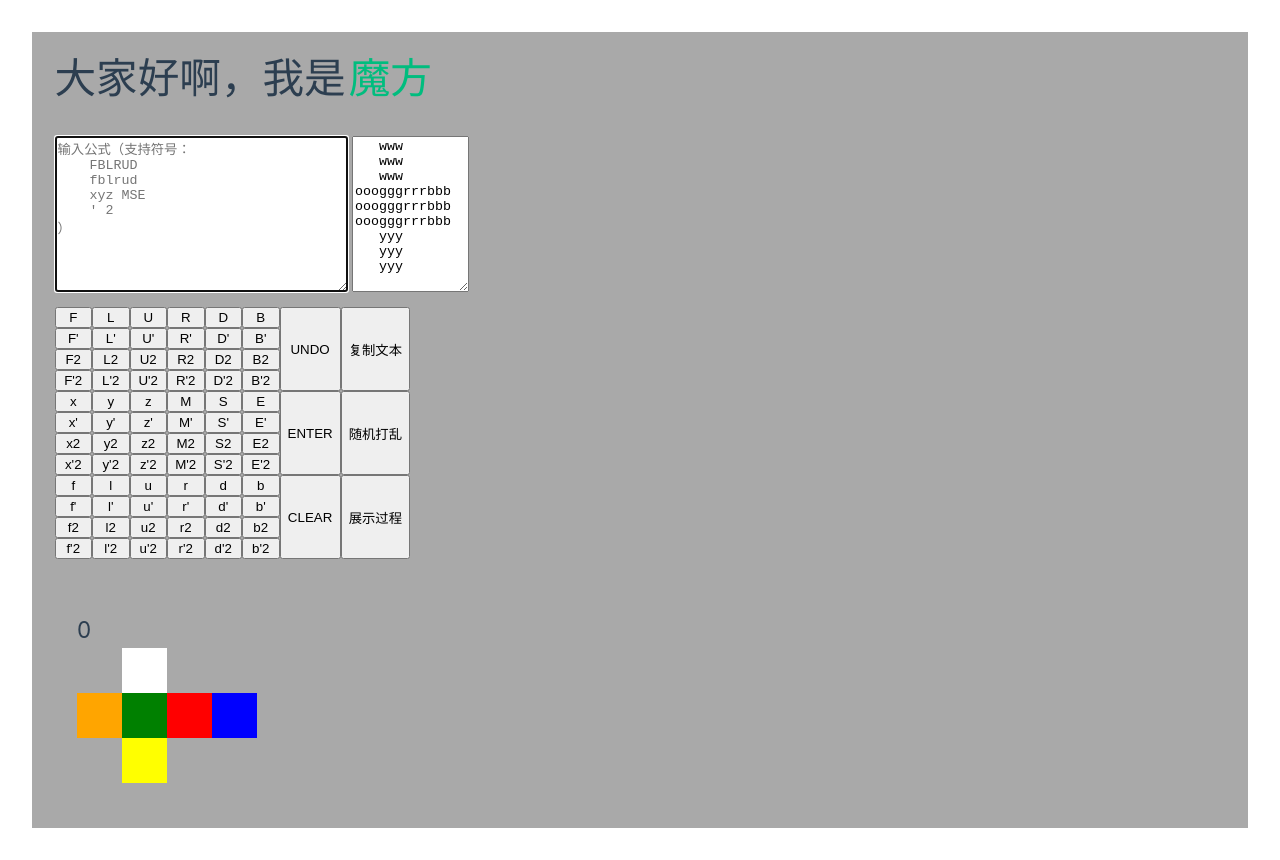
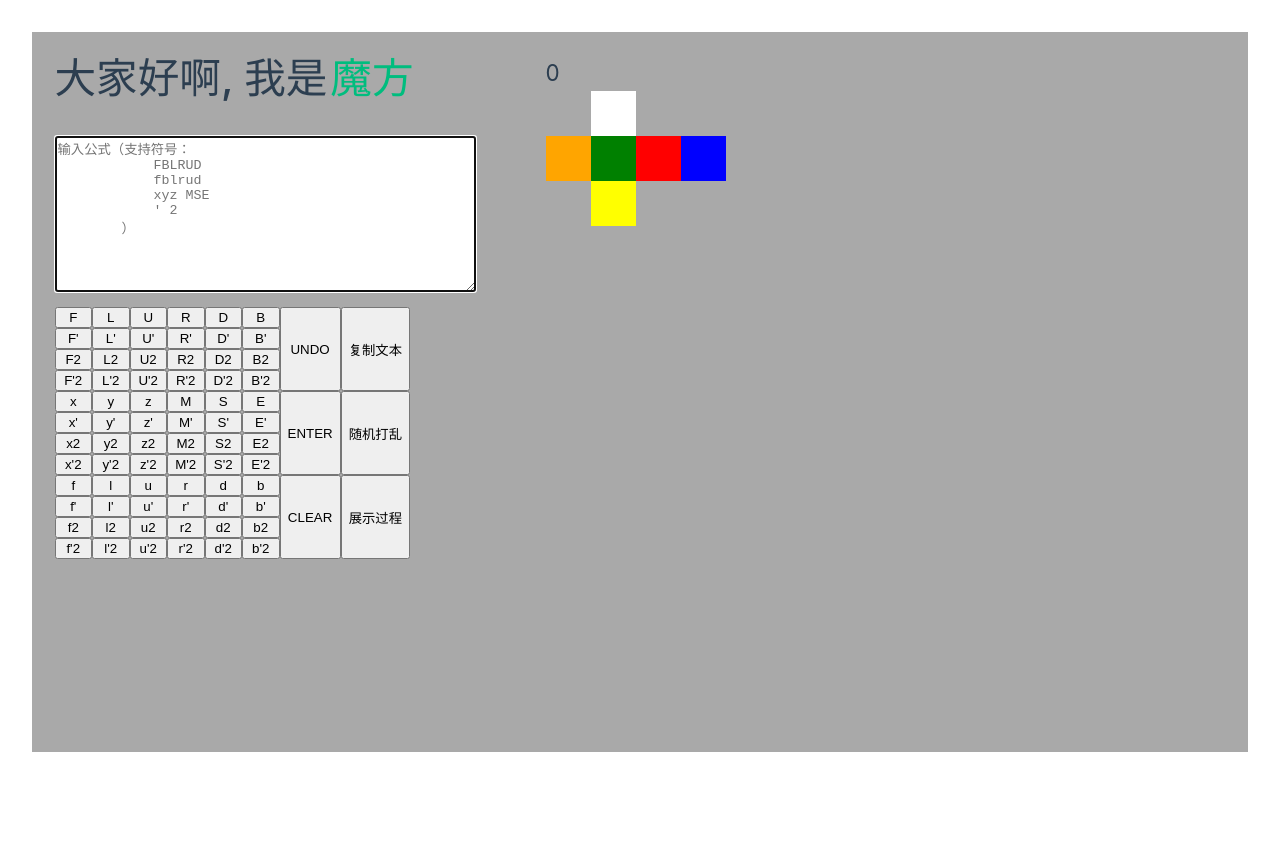
Before and after one commit to AtomFirst/MyRubikCube, a Vue app: page / in a window 1280 px wide. After the commit the page ends 800 px from the top, so only its background shows below. Built offline with nearby package versions, Linux system fonts and the light colour scheme.

Commit message:
美化布局

```diff
--- a/src/components/RubikCube.vue
+++ b/src/components/RubikCube.vue
@@ -3,7 +3,9 @@ import type { Matrix } from "mathjs";
 
 import * as math from 'mathjs';
 import { ref, watch, computed } from "vue";
+import useClipboard from 'vue-clipboard3';
 
+// 魔方类
 // six directions
 const front=math.matrix([1,0,0]);
 const back=math.matrix([-1,0,0]);
@@ -186,12 +188,15 @@ class Cube3{
     }
 };
 
+// 魔方历史记录
+const formula=ref('');
+
+let tokens=new Array();
 const cube3=ref([new Cube3()]);
-let tokens=new Array();
+
 const error=ref('');
 const show_history=ref(false);
-
-const formula=ref('');
+const cube3reverse=computed(()=>cube3.value.slice().reverse());
 
 function onInput(input:string):void{
     const good=(c:string)=>{
@@ -270,9 +275,9 @@ function scramble(){
 
 watch(formula,onInput);
 
+// 格式串
 const format=computed(()=>cube3.value[cube3.value.length-1].format());
 
-import useClipboard from 'vue-clipboard3'
 const copyText=()=>{
   const {toClipboard}=useClipboard();
   toClipboard(format.value);
@@ -282,19 +287,21 @@ const copyText=()=>{
 
 <template>
     <div class="mydiv">
+        <!-- title and input -->
+        <div style="display: flex; flex-direction: column; gap: 1em;">
             <!-- title -->
-    <h1>大家好啊，我是<a href="https://github.com/AtomFirst/MyRubikCube">魔方</a></h1>
+            <h1>大家好啊, 我是<a href="https://github.com/AtomFirst/MyRubikCube">魔方</a></h1>
 
-    <!-- keyboard input and format data -->
+            <!-- keyboard input -->
             <div style="display: flex; gap: 0.3em;">
-        <textarea rows="10" cols="34" autofocus placeholder=
+                <textarea rows="10" cols="50" autofocus placeholder=
         "输入公式（支持符号：
             FBLRUD
             fblrud
             xyz MSE
             ' 2
         ）" v-model="formula" />
-        <textarea rows="9" cols="12" placeholder="格式串" style="min-width: 6em" readonly :value="format" />
+                <!--textarea rows="9" cols="12" placeholder="格式串" style="min-width: 6em" readonly :value="format" /-->
             </div>
 
                 <!-- mouse or touch input -->
@@ -333,18 +340,23 @@ const copyText=()=>{
             </div>
 
             <pre>{{ error }}</pre>
+        </div>
 
         <!-- cube's surface deveploment -->
-    <ul class="list">
-        <div v-for="i in (show_history?cube3.length:1)">
-            <h2>{{ cube3.length-i }}</h2>
+        <ul class="list" style="flex: 1;">
+            <div v-if="show_history" v-for="(c,i) in cube3reverse">
+                <h2>{{ cube3.length-i-1 }}</h2>
                 <div class="surface-development">
-                <div v-for="j in 108" :class="['square',cube3[cube3.length-i].color(j)]"></div>
+                    <div v-for="j in 108" :class="['square',c.color(j)]"></div>
+                </div>
+            </div>
+            <div v-else>
+                <h2>{{ cube3.length-1 }}</h2>
+                <div class="surface-development">
+                    <div v-for="j in 108" :class="['square',cube3[cube3.length-1].color(j)]"></div>
                 </div>
             </div>
         </ul>
-
-
     </div>
 </template>
 
@@ -363,18 +375,22 @@ const copyText=()=>{
 
 .list {
     list-style-type: none; /* 去掉默认的列表符号 */
-  padding: 0;
-  margin: 1.5em;
     display: grid;
-  grid-template-columns: repeat(auto-fill, 14em);
-  gap: 10px; /* 可选：设置列表项之间的间距 */
+    grid-template-columns: repeat(auto-fill, 12em);
+    gap: 3em; /* 可选：设置列表项之间的间距 */
+    max-height: 98%;
+    overflow-y: auto;
+}
+
+.list::-webkit-scrollbar {
+    display: none; /* Chrome, Safari, Opera */
 }
 
 .mydiv {
     padding: 1.5em;
     display: flex;
-    flex-direction: column;
-    gap: 1em;
+    gap: 2em;
+    height: 90vh;
 }
 
 .blue{
```
Lines whose indentation alone changed are shown as unchanged.
